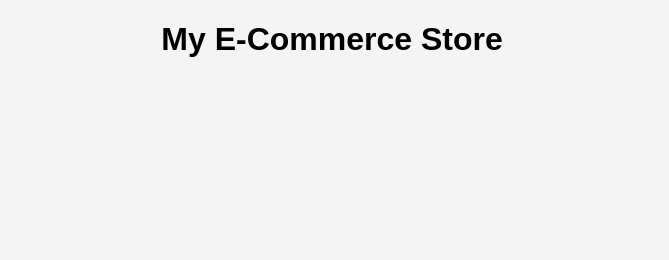
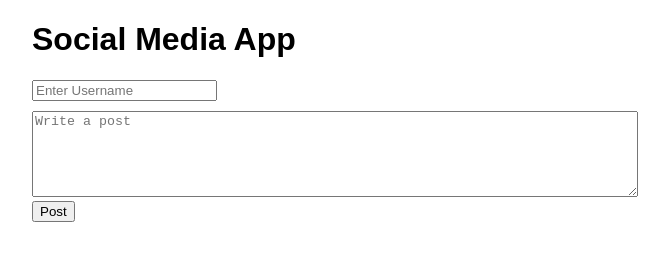
Before and after one commit to mahinithakar-alt/codealpha_tasks, a website: page index.html in a window 1280 px wide. Shown: the whole page, without its empty margins (308-977 px from the left). Drawn offline with Linux system fonts and the light colour scheme; no server answers.

Commit message:
Add files via upload

```diff
--- a/index.html
+++ b/index.html
@@ -1,16 +1,26 @@
 <!DOCTYPE html>
 <html>
 <head>
-    <title>CodeAlpha E-Commerce</title>
+    <title>Social Media App</title>
     <link rel="stylesheet" href="style.css">
 </head>
 <body>
 
-<h1>My E-Commerce Store</h1>
+    <h1>Social Media App</h1>
 
-<div id="products"></div>
+    <input type="text" id="username" placeholder="Enter Username">
 
-<script src="script.js"></script>
+    <br>
+
+    <textarea id="postInput" placeholder="Write a post"></textarea>
+
+    <br>
+
+    <button onclick="addPost()">Post</button>
+
+    <div id="posts"></div>
+
+    <script src="script.js"></script>
 
 </body>
 </html>
--- a/style.css
+++ b/style.css
@@ -1,19 +1,17 @@
 body{
     font-family: Arial, sans-serif;
-    text-align:center;
-    background:#f4f4f4;
+    max-width: 600px;
+    margin: 20px auto;
 }
 
-#products{
-    display:flex;
-    justify-content:center;
-    gap:20px;
-    margin-top:20px;
+textarea{
+    width: 100%;
+    height: 80px;
+    margin-top: 10px;
 }
 
-.card{
-    background:white;
-    padding:20px;
-    border-radius:10px;
-    box-shadow:0 0 10px gray;
+.post{
+    border: 1px solid #ccc;
+    padding: 10px;
+    margin-top: 10px;
 }
```
